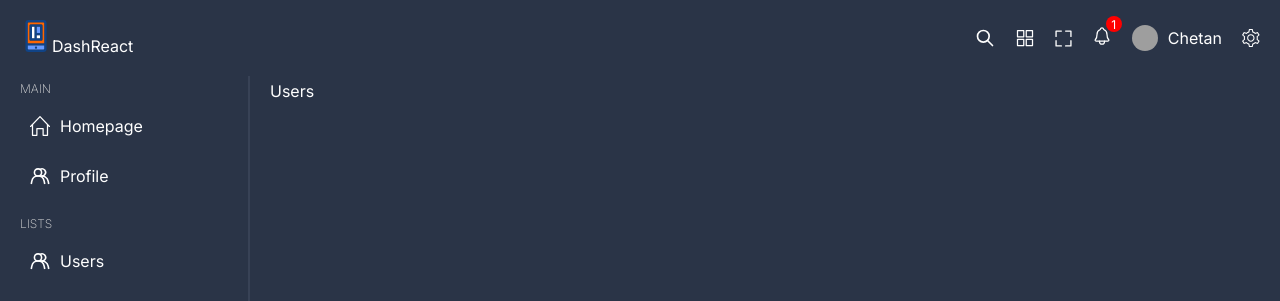
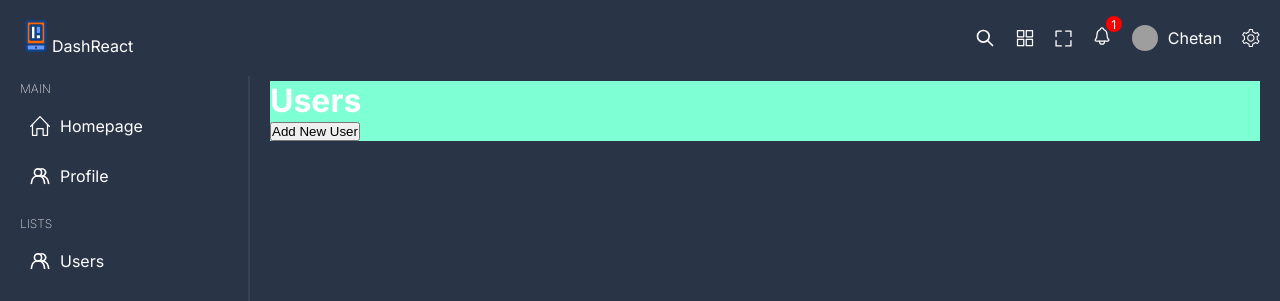
Before and after one commit to 0x1Luffy/React_Admin_Dashboard, a React (Vite) app: page /users in a window 1280 px wide. Shown: the top 301 px of the page. Built offline with nearby package versions, Linux system fonts and the light colour scheme; grey boxes are pictures that could not be loaded.

Commit message:
Installed MUI Data grid!

```diff
--- a/package.json
+++ b/package.json
@@ -10,6 +10,10 @@
     "preview": "vite preview"
   },
   "dependencies": {
+    "@emotion/react": "^11.11.3",
+    "@emotion/styled": "^11.11.0",
+    "@mui/material": "^5.15.3",
+    "@mui/x-data-grid": "^6.18.7",
     "react": "^18.2.0",
     "react-dom": "^18.2.0",
     "react-router-dom": "^6.21.1",
--- a/src/pages/users/Users.tsx
+++ b/src/pages/users/Users.tsx
@@ -1,7 +1,13 @@
 import "./users.scss"
 const Users = () => {
   return (
-    <div className="home">Users</div>
+    <div className="users">
+      <div className="info">
+      <h1>Users</h1>
+      <button>Add New User</button>
+      </div>
+
+    </div>
   )
 }
 
```
Also changed, not shown: 1 other file (tests, documents, lock files or other folders).
